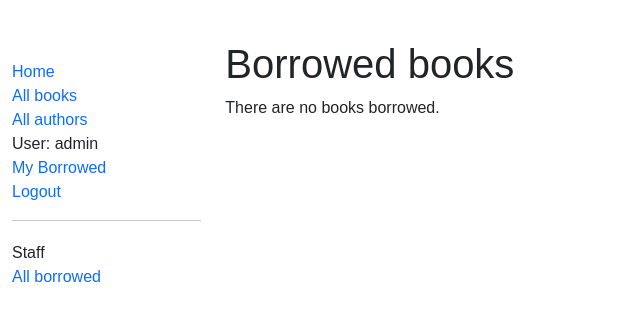
After one commit to iajaymk/locallibrary, a Django app: page /catalog/mybooks/ in a window 1280 px wide. The commit adds this page. Shown: the top 321 px of the page, without its empty margins (0-640 px from the left). Run offline with Django 4.2, Linux system fonts and the light colour scheme; a user stored in the database is signed in; data comes from the database, SQL or seed files in the repository; both versions use the stored data as it was after the commit.

Commit message:
Added seperate views for user and staff

```diff
--- a/catalog/templates/base_generic.html
+++ b/catalog/templates/base_generic.html
@@ -18,7 +18,28 @@
           <li><a href="{% url 'index' %}">Home</a></li>
           <li><a href="{% url 'books' %}">All books</a></li>
           <li><a href="{% url 'authors'%}">All authors</a></li>
+          {% if user.is_authenticated %}
+            <li>User: {{ user.get_username }}</li>
+
+            <li><a href="{% url 'my-borrowed' %}">My Borrowed</a></li>
+
+            <li><a href="{% url 'logout'%}?next={{request.path}}">Logout</a></li>
+          {% else %}
+            <li><a href="{% url 'login'%}?next={{request.path}}">Login</a></li>
+          {% endif %}
         </ul>
+
+        {% if user.is_staff %}
+          <hr />
+          <ul class="sidebar-nav">
+          <li>Staff</li>
+          {% if perms.catalog.can_mark_returned %}
+            <li><a href="{% url 'all-borrowed' %}">All borrowed</a></li>
+          {% endif %}
+          </ul>
+        {% endif %}
+
+
      {% endblock %}
       </div>
     <div class="col-sm-10 ">
--- /dev/null
+++ b/catalog/templates/catalog/bookinstance_list_borrowed_user.html
@@ -0,0 +1,19 @@
+{% extends "base_generic.html" %}
+
+{% block content %}
+    <h1>Borrowed books</h1>
+
+    {% if bookinstance_list %}
+    <ul>
+
+      {% for bookinst in bookinstance_list %}
+      <li class="{% if bookinst.is_overdue %}text-danger{% endif %}">
+        <a href="{% url 'book_detail' bookinst.book.pk %}">{{bookinst.book.title}}</a> ({{ bookinst.due_back }})
+      </li>
+      {% endfor %}
+    </ul>
+
+    {% else %}
+      <p>There are no books borrowed.</p>
+    {% endif %}
+{% endblock %}
--- a/catalog/urls.py
+++ b/catalog/urls.py
@@ -9,3 +9,8 @@ urlpatterns = [
     path('authors/',views.AuthorListView.as_view(),name='authors'),
     path('author/<int:pk>',views.AuthorDetailView.as_view(), name = 'author-detail'),
 ]
+
+urlpatterns += [
+    path('mybooks/', views.LoanedBooksByUserListView.as_view(), name='my-borrowed'),
+    path(r'borrowed/', views.LoanedBooksAllListView.as_view(), name='all-borrowed'),
+]
--- a/catalog/views.py
+++ b/catalog/views.py
@@ -1,6 +1,7 @@
 from django.shortcuts import render
 from django.views import generic
 from .models import Book, Author, BookInstance, Genre
+from django.contrib.auth.mixins import LoginRequiredMixin
 
 def index(request):
     num_books = Book.objects.all().count()
@@ -36,3 +37,27 @@ class AuthorListView(generic.ListView):
 
 class AuthorDetailView(generic.DetailView):
     model = Author
+
+
+class LoanedBooksByUserListView(LoginRequiredMixin,generic.ListView):
+    """Generic class-based view listing books on loan to current user."""
+    model = BookInstance
+    template_name ='catalog/bookinstance_list_borrowed_user.html'
+    paginate_by = 10
+
+    def get_queryset(self):
+        return BookInstance.objects.filter(borrower=self.request.user).filter(status__exact='o').order_by('due_back')
+
+
+
+from django.contrib.auth.mixins import PermissionRequiredMixin
+
+class LoanedBooksAllListView(PermissionRequiredMixin, generic.ListView):
+    """Generic class-based view listing all books on loan. Only visible to users with can_mark_returned permission."""
+    model = BookInstance
+    permission_required = 'catalog.can_mark_returned'
+    template_name = 'catalog/bookinstance_list_borrowed_all.html'
+    paginate_by = 10
+
+    def get_queryset(self):
+        return BookInstance.objects.filter(status__exact='o').order_by('due_back')
```
Also changed, not shown: catalog/admin.py (+4 -3 lines), catalog/models.py (+17 -0 lines), catalog/templates/catalog/bookinstance_list_borrowed_all.html (added, +19 -0 lines), catalog/migrations/0003_bookinstance_borrower.py (added), catalog/migrations/0004_alter_bookinstance_options.py (added), db.sqlite3.
